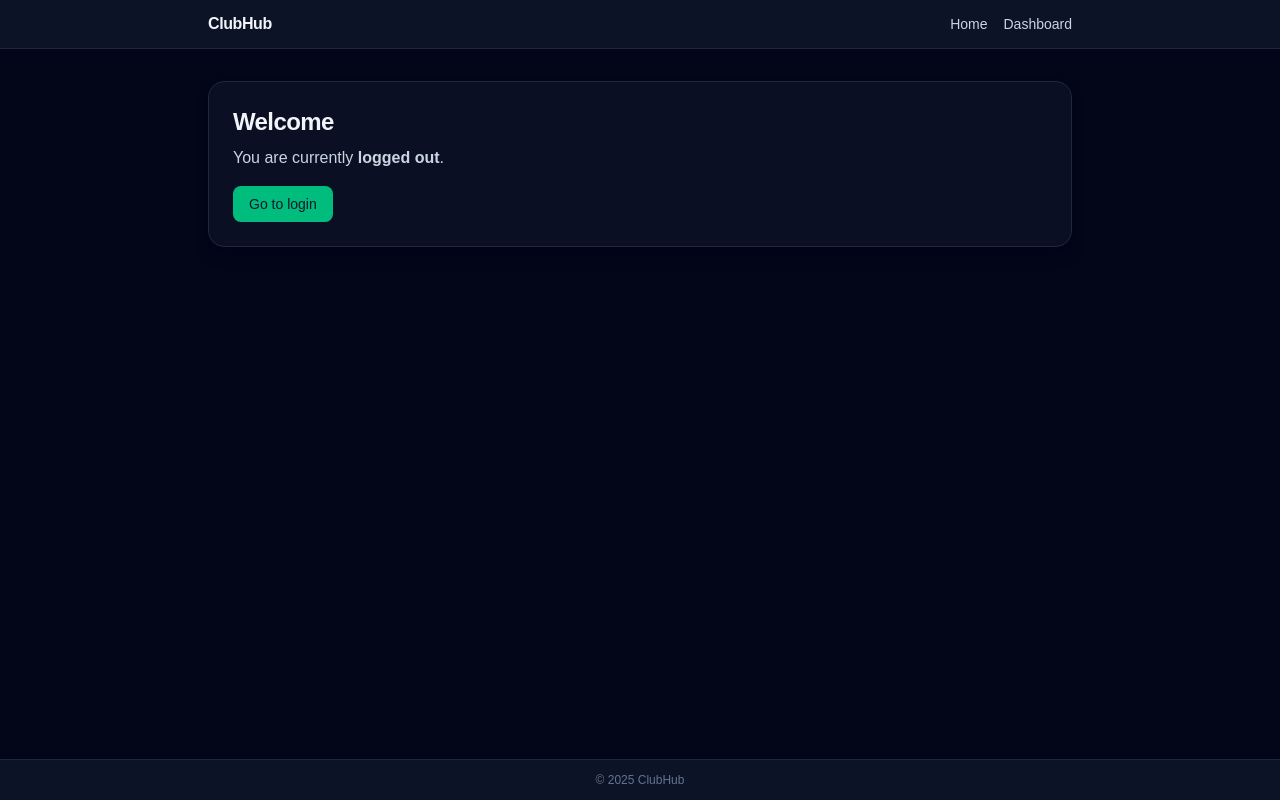
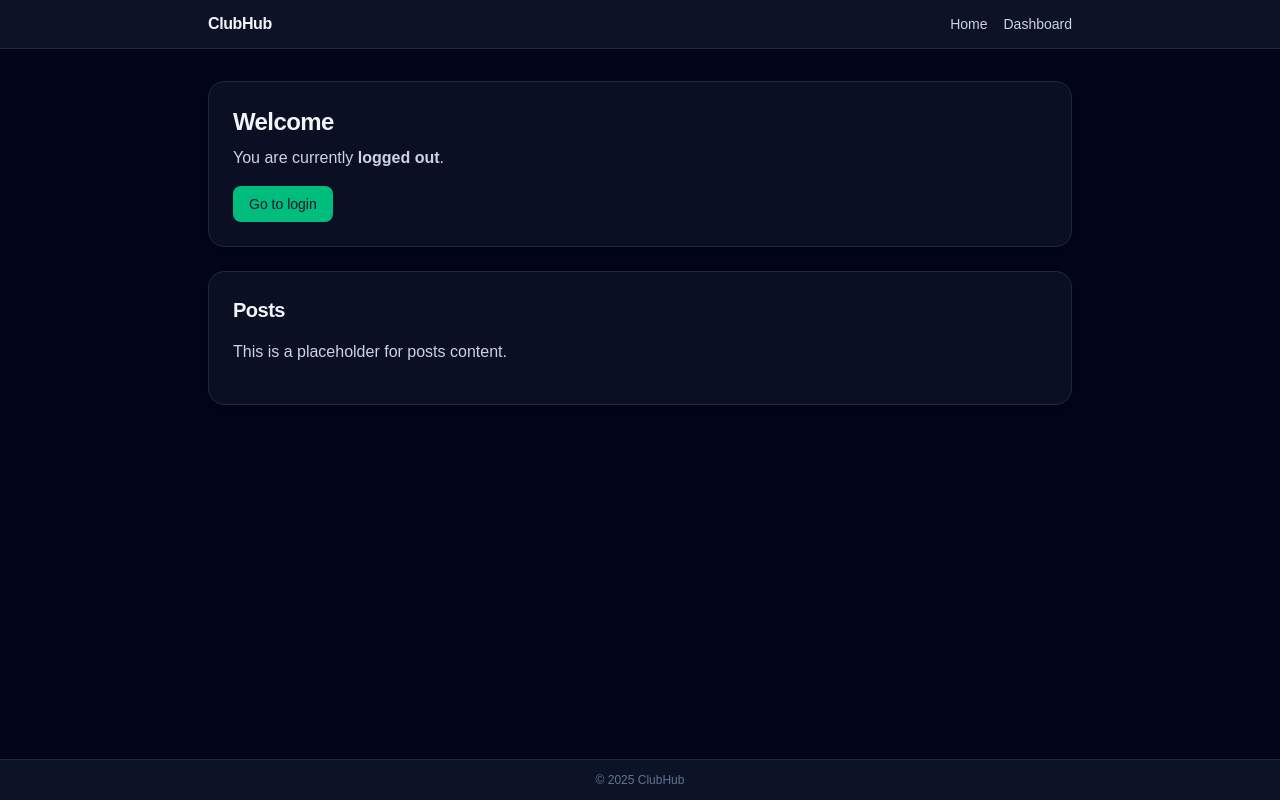
Before and after one commit to FerencLeonardo/club-hub, a Next.js app in the folder frontend/: page / in a window 1280 px wide. Built offline with nearby package versions, Linux system fonts and the light colour scheme; no server answers.

Commit message:
Post block with placeholder for posts

```diff
--- a/frontend/src/app/page.tsx
+++ b/frontend/src/app/page.tsx
@@ -36,6 +36,17 @@
           </>
         )}
       </section>
+      <section className="rounded-2xl border border-slate-800 bg-slate-900/60 p-6 shadow-lg shadow-slate-950/40">
+      <h2 className="text-xl font-semibold tracking-tight mb-4 text-slate-100">
+        Posts
+      </h2>
+      <div className="space-y-4">
+        <p className="text-slate-300 mb-4">
+        This is a placeholder for posts content.
+      </p>
+      </div>
+
+      </section>
     </div>
   );
 }
```
